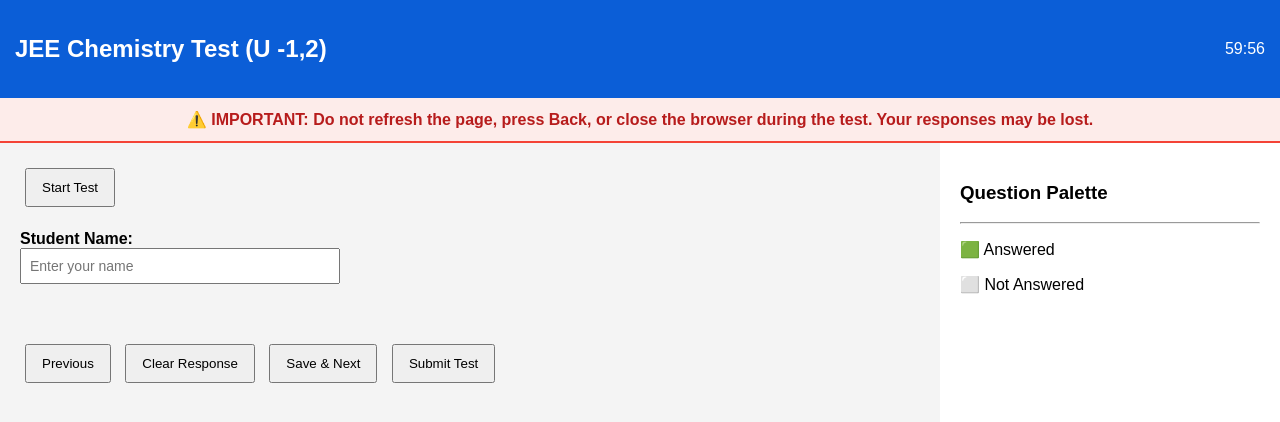
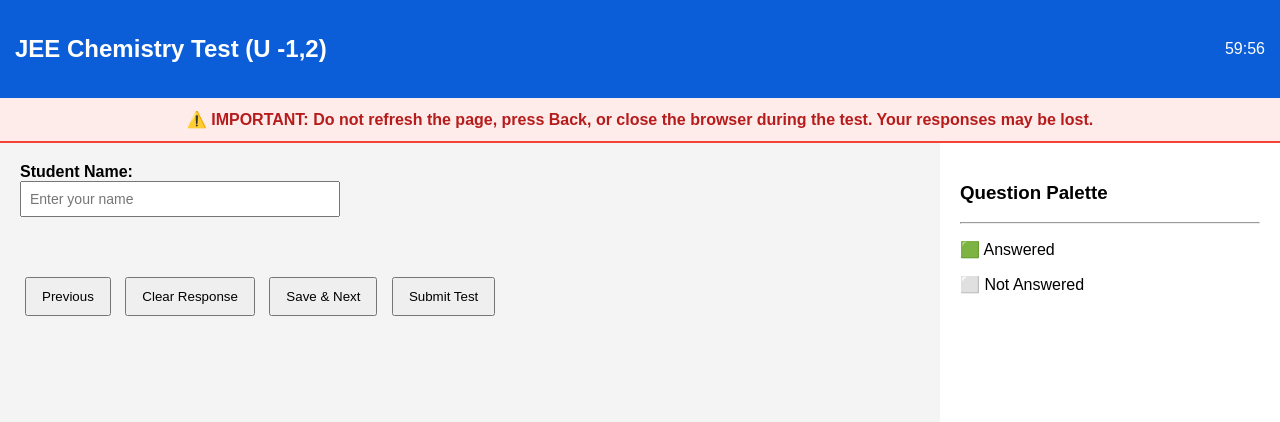
Before and after one commit to kumarvishal98032/JEE_Chemistry_V3, a plain HTML site: page index.html in a window 1280 px wide. Drawn offline with Linux system fonts and the light colour scheme; no server answers.

Commit message:
Update index.html

```diff
--- a/index.html
+++ b/index.html
@@ -31,14 +31,6 @@ border-bottom:2px solid #f44336;">
 
         <!-- LEFT PANEL -->
         <div class="left">
-
-
-         <!-- START TEST BUTTON -->
-        <button id="startBtn" onclick="startExam()">
-            Start Test
-        </button>
-
-        <br><br>
 
             <label><b>Student Name:</b></label><br>
             <input type="text"
```
